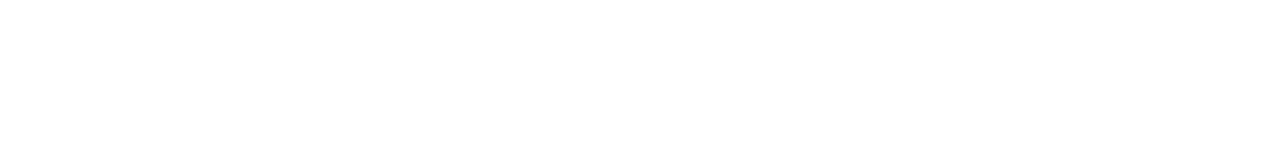
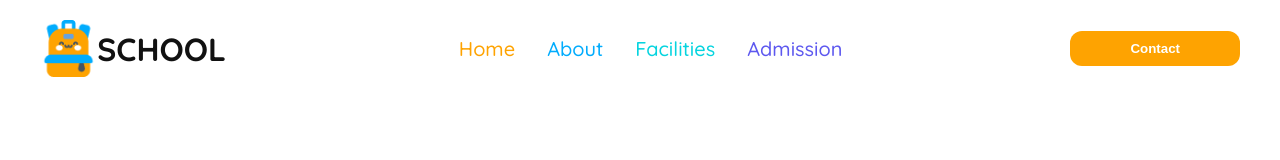
Before and after one commit to programmarimran/SCIC-target-my-second-assignment, a plain HTML site: page index.html in a window 1280 px wide. Drawn offline with Linux system fonts and the light colour scheme.

Commit message:
added the nav section responsive

```diff
--- a/index.html
+++ b/index.html
@@ -7,9 +7,26 @@
     <link rel="stylesheet" href="./style/style.css">
     <title>Kindergarten School</title>
 </head>
-<body>
+<body class="quicksand">
     <header>
-
+        <nav>
+            <div class="nav-container">
+              <div id="nev-logo">
+                <img src="./assets/logo.png" alt="logo">
+                <h3 id="logo-name">SCHOOL </h3>
+              </div>
+                <div id="hamberger-container">
+                    <span id="hamberger">☰</span>
+                    <ul class="nav-links">
+                        <li class="nev-list"><a id="li1" href="">Home</a></li>
+                        <li class="nev-list"><a id="li2" href="">About</a></li>
+                        <li class="nev-list"><a id="li3" href="">Facilities</a></li>
+                        <li class="nev-list"><a id="li4" href="">Admission</a></li>
+                    </ul>
+                </div>
+                <button class="btn-primary" id="nav-btn">Contact</button>
+            </div>
+        </nav>
     </header>
     <main>
 
--- a/style/style.css
+++ b/style/style.css
@@ -0,0 +1,94 @@
+@import url('https://fonts.googleapis.com/css2?family=Quicksand:wght@300..700&display=swap');
+
+
+*{
+  margin: 0;
+  padding: 0;
+  box-sizing: border-box;
+}
+.quicksand{
+  font-family:"Quicksand", serif;
+  font-optical-sizing: auto;
+  font-weight: 400;
+  font-style: normal;
+    }
+    /* shared style */
+    header{
+      max-width: 1200px;
+      margin: 0 auto;
+    }
+    #hamberger{
+      display: none;
+    }
+    /* navber style */
+    .nav-container{
+      margin-top: 20px;
+      display: flex;
+      align-items: center;
+      justify-content: space-between;
+    }
+    #nev-logo{
+      display: flex;
+      align-items: center;
+    }
+    .nav-container img{
+      width:30%;
+    }
+    #logo-name{
+      font-weight: 700px;
+      font-size: 2rem;
+      color: rgba(17, 17, 17, 1);
+    }
+    .nav-links{
+      display: flex;
+      gap: 32px;
+      font-weight: 500;
+      font-size: 1.25rem;
+    }
+    #li1{
+      color: rgba(254, 163, 1, 1);
+    }
+    #li2{
+      color: rgba(1, 172, 253, 1);
+    }
+    #li3{
+      color: rgba(5, 212, 223, 1);
+    }
+    #li4{
+      color: rgba(93, 88, 239, 1);
+    }
+    .nev-list{
+      list-style: none;
+    }
+    .nev-list a{
+      text-decoration: none;
+    }
+    .btn-primary{
+      font-weight: 600;
+      font-size: 1.25;
+      color: rgba(255, 255, 255, 1);
+      border: none;
+      border-radius: 12px;
+      padding: 10px 60px;
+      background-color: rgba(254, 163, 1, 1);
+    }
+    /* media query is start */
+    /* small device */
+    @media screen and (max-width:576px) {
+      #logo-name,
+      .nav-links,
+      #nav-btn{
+        display: none;
+      }
+      .nav-container{
+        border-bottom: 1px solid rgba(254, 163, 1, 1);
+        padding-bottom: 12px;
+      }
+      #hamberger{
+        display:block;
+        position:static;
+      }
+      #hamberger-container:hover .nav-links{
+        display: block;
+      }
+    }
```
